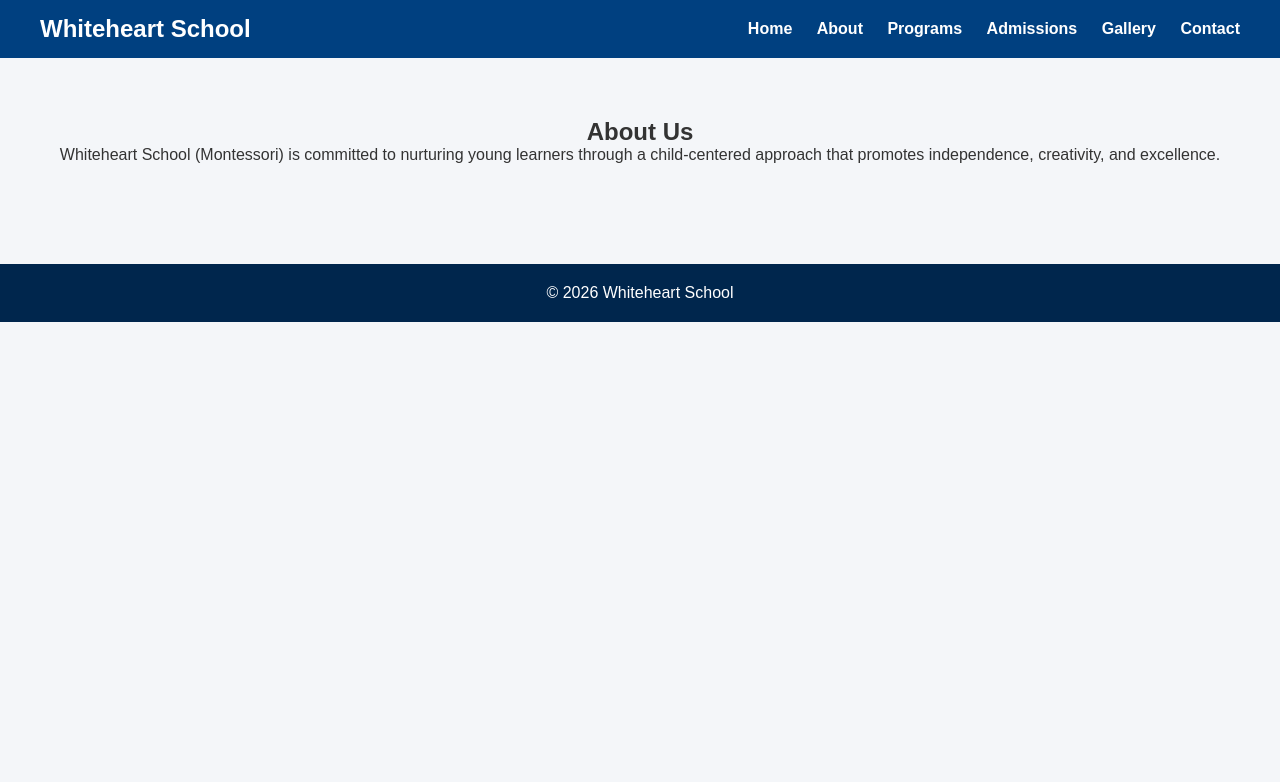
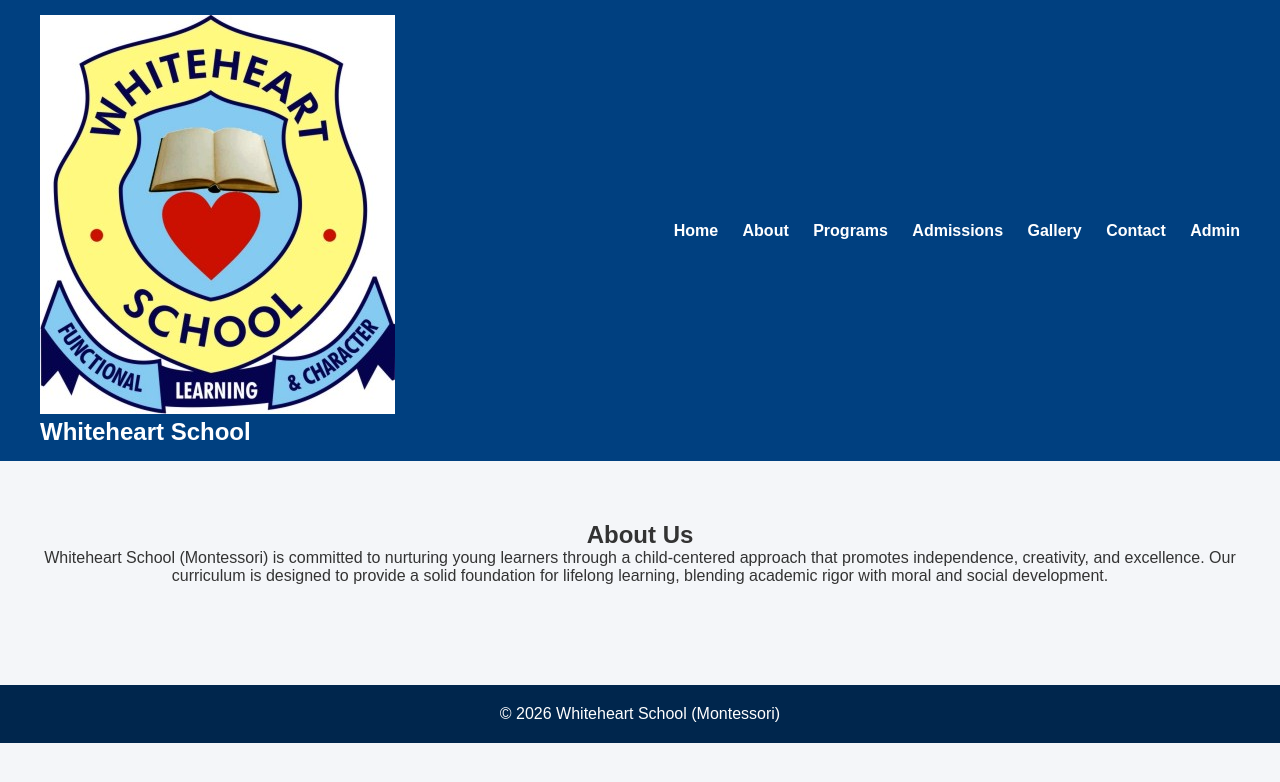
Before and after one commit to muslimahoyetunde25-eng/whiteheart-school, a website: page public/about.html in a window 1280 px wide. Drawn offline with Linux system fonts and the light colour scheme.

Commit message:
Update about.html

```diff
--- a/public/about.html
+++ b/public/about.html
@@ -2,12 +2,17 @@
 <html>
 <head>
     <title>About - Whiteheart School</title>
+    <meta name="viewport" content="width=device-width, initial-scale=1.0">
     <link rel="stylesheet" href="style.css">
 </head>
 <body>
 
 <header>
-    <h2>Whiteheart School</h2>
+    <div class="logo-container">
+        <img src="/images/logo.png" class="logo" alt="Whiteheart School Logo">
+        <h2>Whiteheart School</h2>
+    </div>
+
     <nav>
         <a href="/">Home</a>
         <a href="about.html">About</a>
@@ -15,16 +20,22 @@
         <a href="admissions.html">Admissions</a>
         <a href="gallery.html">Gallery</a>
         <a href="contact.html">Contact</a>
+        <a href="/admin">Admin</a>
     </nav>
 </header>
 
 <section class="section">
     <h2>About Us</h2>
-    <p>Whiteheart School (Montessori) is committed to nurturing young learners through a child-centered approach that promotes independence, creativity, and excellence.</p>
+    <p>
+        Whiteheart School (Montessori) is committed to nurturing young learners through a
+        child-centered approach that promotes independence, creativity, and excellence.
+        Our curriculum is designed to provide a solid foundation for lifelong learning,
+        blending academic rigor with moral and social development.
+    </p>
 </section>
 
 <footer>
-    <p>© 2026 Whiteheart School</p>
+    <p>© 2026 Whiteheart School (Montessori)</p>
 </footer>
 
 </body>
```
